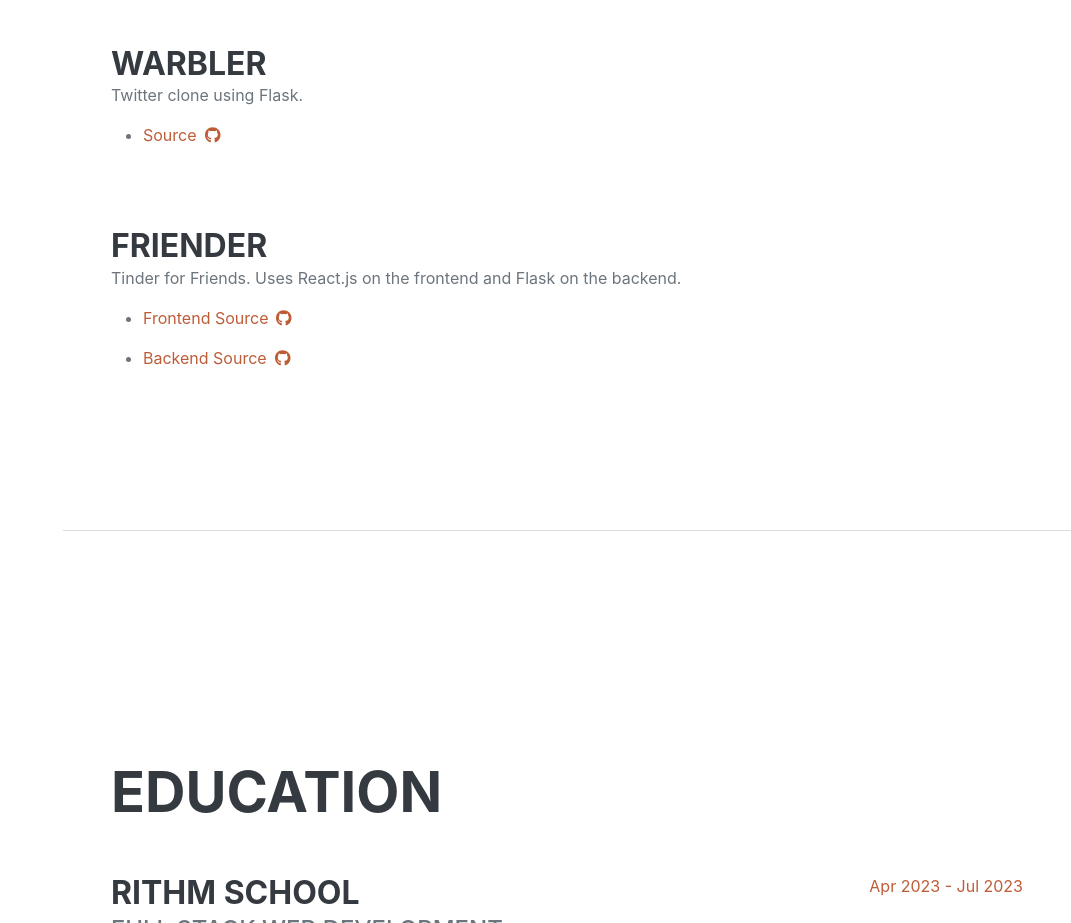
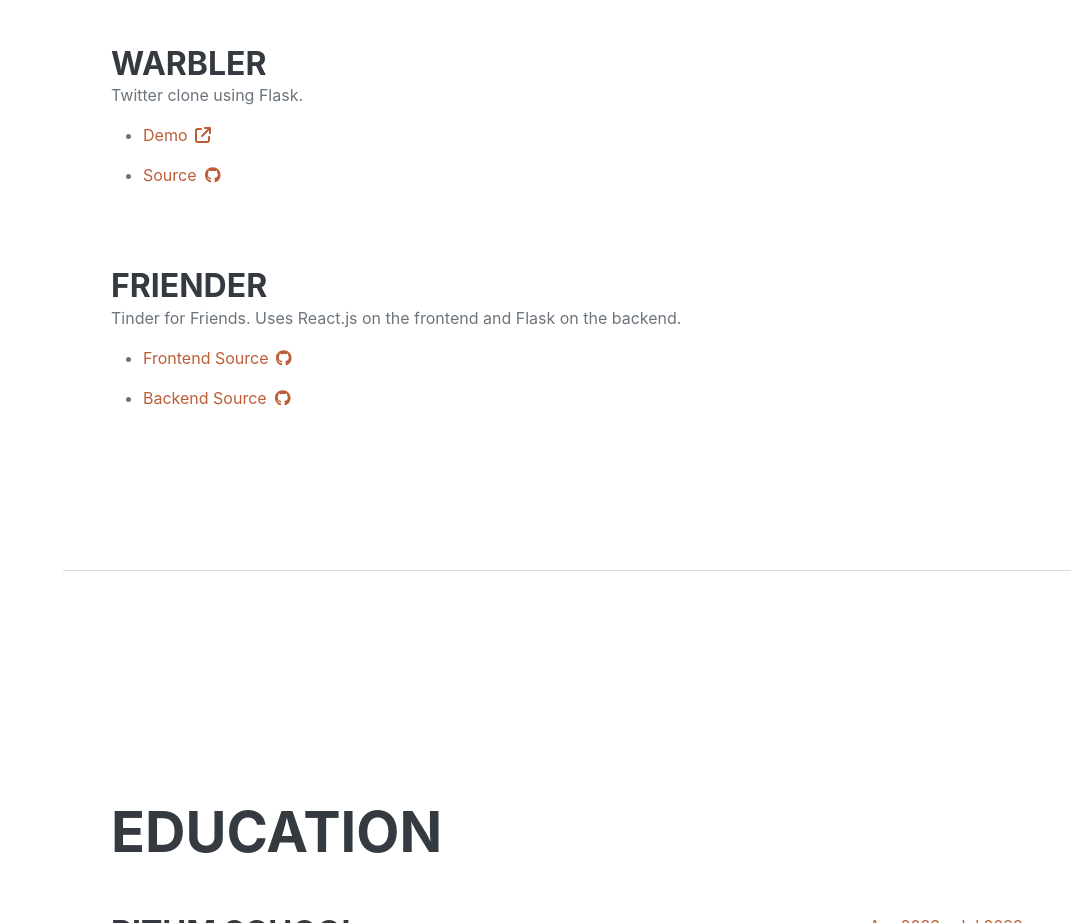
Before and after one commit to BlueMycon/BlueMycon.github.io, a plain HTML site: page index.html in a window 1280 px wide. Shown: the part 2393-3316 px from the top of the page, without its empty margins (209-1280 px from the left). Drawn offline with nearby package versions, Linux system fonts and the light colour scheme; a web font is replaced by a local one.

Commit message:
Demo link for Warbler project

```diff
--- a/index.html
+++ b/index.html
@@ -225,11 +225,10 @@
             <div class="mb-3">Twitter clone using Flask.</div>
             <div>
               <ul>
-                <!-- TODO: Demo link -->
-                <!-- <li><a href="http://warbler-astonbdev.herokuapp.com/">
+                <li><a href="http://flask-warbler-ogir.onrender.com/" target="_blank" rel="noopener noreferrer">
                     <p class="list-inline-item">Demo</p><i
                       class=" list-inline-item fa-solid fa-arrow-up-right-from-square"></i>
-                  </a></li> -->
+                  </a></li>
                 <li><a href="https://github.com/BlueMycon/flask-warbler">
                     <p class="list-inline-item">Source</p><i class=" list-inline-item fa-brands fa-github"></i>
                   </a></li>
```
